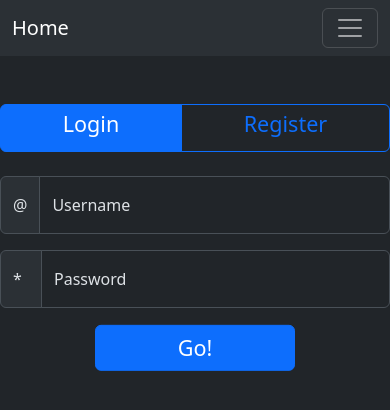
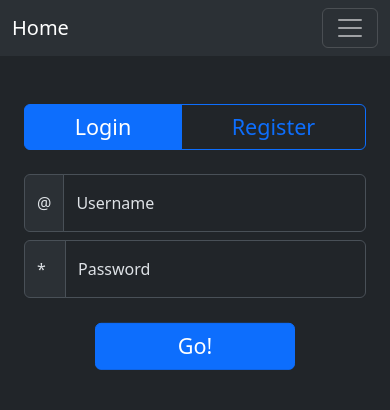
Before and after one commit to Barbarisko/DnDItemTracker, a Vue app in the folder vue-webapp/ItemTracker/: page / in a window 390 px wide. Shown: the top 410 px of the page. Built offline with nearby package versions, Linux system fonts and the light colour scheme.

Commit message:
enhance ui for phone

```diff
--- a/vue-webapp/ItemTracker/src/pages/Login.vue
+++ b/vue-webapp/ItemTracker/src/pages/Login.vue
@@ -62,25 +62,26 @@ export default {
     <div class="row align-items-center mt-5">
         <div class="container">
             <div class="row justify-content-center">
-                <div class="col-sm-10 col-md-8 col-lg-6 btn-group" role="group"
-                    aria-label="Basic radio toggle button group">
+                <div class="col-sm-12 col-md-8 col-lg-6">
+                    <div class="btn-group ps-4 pe-4" style="width: 100%;" role="group" aria-label="Basic radio toggle button group">
                         <input type="radio" class="btn-check" name="btnradio" id="modeLogin" autocomplete="off"
                             @change="onChangeMode" checked>
-                    <label class="btn btn-outline-primary" for="modeLogin">
-                        <h4>Login</h4>
+                        <label class="btn btn-outline-primary fs-4" for="modeLogin">
+                            Login
                         </label>
 
                         <input type="radio" class="btn-check" name="btnradio" id="modeRegister" autocomplete="off"
                             @change="onChangeMode">
-                    <label class="btn btn-outline-primary" for="modeRegister">
-                        <h4>Register</h4>
+                        <label class="btn btn-outline-primary fs-4" for="modeRegister">
+                            Register
                         </label>
                     </div>
                 </div>
-            <div class="row justify-content-center">
-                <div class="col-sm-10 col-md-8 col-lg-6 pt-4">
+            </div>
+            <div class="row justify-content-center mt-4">
+                <div class="col-sm-10 col-md-8 col-lg-6">
 
-                    <div class="input-group mb-3">
+                    <div class="input-group ps-4 pe-4">
                         <span class="input-group-text">@</span>
                         <div class="form-floating">
                             <input type="text" class="form-control" id="floatingInputGroup1" placeholder="Username"
@@ -89,7 +90,7 @@ export default {
                         </div>
                     </div>
 
-                    <div class="input-group mb-3">
+                    <div class="input-group ps-4 pe-4 mt-2">
                         <span class="input-group-text" style="width: 42px;">*</span>
                         <div class="form-floating">
                             <input type="text" class="form-control" id="floatingInputGroup1" placeholder="Password"
@@ -98,7 +99,7 @@ export default {
                         </div>
                     </div>
 
-                    <div v-if="registerMode" class="input-group mb-3">
+                    <div v-if="registerMode" class="input-group ps-4 pe-4 mt-2">
                         <span class="input-group-text" style="width: 42px;">*</span>
                         <div class="form-floating">
                             <input type="text" class="form-control" id="floatingInputGroup1" placeholder="Password">
@@ -108,7 +109,7 @@ export default {
 
                 </div>
             </div>
-            <div class="row justify-content-center">
+            <div class="row justify-content-center mt-4">
                 <div class="col-4 mt-4 position-relative">
                     <button type="button" class="btn btn-primary position-absolute start-50 translate-middle fs-4"
                         style="width: 200px;" @click="onGo">
```
Lines whose indentation alone changed are shown as unchanged.
